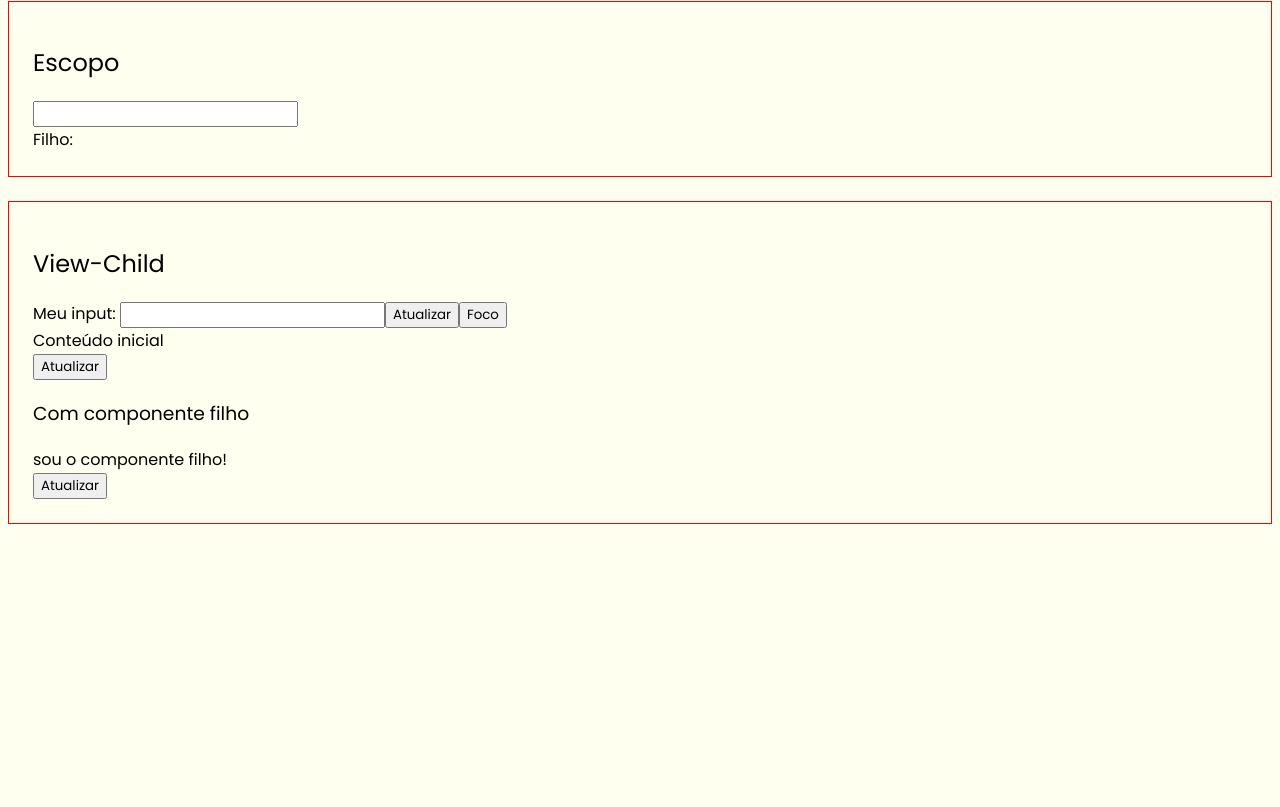
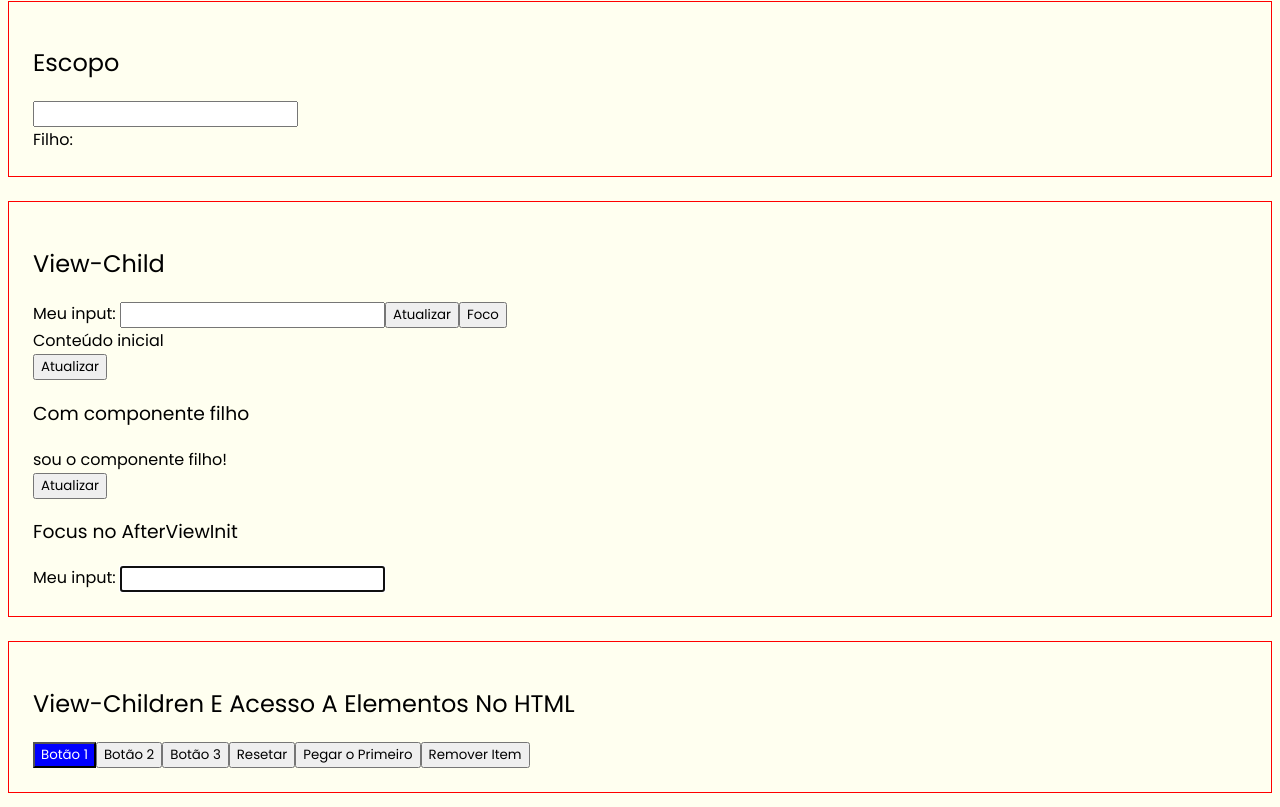
Before and after one commit to Eduardo-XavierPaula/estudos_angular, an Angular app: page / in a window 1280 px wide. Shown: the part 2542-3349 px from the top of the page. Before the commit the page ends 3090 px from the top, so only its background shows below. Built offline with nearby package versions, Linux system fonts and the light colour scheme.

Commit message:
✨ New feature: estudando view child e view children, by Eduardo Xavier

```diff
--- a/src/app/app.component.html
+++ b/src/app/app.component.html
@@ -7,3 +7,4 @@
 <app-template-variables></app-template-variables>
 <app-escopo></app-escopo>
 <app-view-child></app-view-child>
+<app-view-children></app-view-children>
--- a/src/app/app.module.ts
+++ b/src/app/app.module.ts
@@ -16,9 +16,10 @@ import { TwoWayDataBindingComponent } from './components/two-way-data-binding/tw
 import { EscopoComponent } from './components/escopo/escopo.component';
 import { ViewChildComponent } from './components/view-child/view-child.component';
 import { ViewChildFilhoComponent } from './components/view-child-filho/view-child-filho.component';
+import { ViewChildrenComponent } from './components/view-children/view-children.component';
 
 @NgModule({
-  declarations: [AppComponent, PersonComponent, StatusClassPipe, TemplateVariablesComponent, PipesComponent, NgclassComponent, NgstyleComponent, NgforComponent, NgifComponent, TwoWayDataBindingComponent, EscopoComponent, ViewChildComponent, ViewChildFilhoComponent],
+  declarations: [AppComponent, PersonComponent, StatusClassPipe, TemplateVariablesComponent, PipesComponent, NgclassComponent, NgstyleComponent, NgforComponent, NgifComponent, TwoWayDataBindingComponent, EscopoComponent, ViewChildComponent, ViewChildFilhoComponent, ViewChildrenComponent],
   imports: [BrowserModule, AppRoutingModule, FormsModule],
   providers: [],
   bootstrap: [AppComponent],
--- a/src/app/components/view-child/view-child.component.html
+++ b/src/app/components/view-child/view-child.component.html
@@ -9,4 +9,7 @@
   <h3>Com componente filho</h3>
   <app-view-child-filho #filhoComp></app-view-child-filho>
   <button (click)="hello()">Atualizar</button>
+
+  <h3>Focus no AfterViewInit</h3>
+  Meu input: <input type="text" #meuInput2 />
 </div>
--- a/src/app/components/view-child/view-child.component.ts
+++ b/src/app/components/view-child/view-child.component.ts
@@ -1,4 +1,10 @@
-import { Component, ElementRef, ViewChild } from '@angular/core';
+import {
+  AfterViewInit,
+  Component,
+  ElementRef,
+  OnInit,
+  ViewChild,
+} from '@angular/core';
 import { ViewChildFilhoComponent } from '../view-child-filho/view-child-filho.component';
 
 @Component({
@@ -6,10 +12,14 @@ import { ViewChildFilhoComponent } from '../view-child-filho/view-child-filho.co
   templateUrl: './view-child.component.html',
   styleUrl: './view-child.component.scss',
 })
-export class ViewChildComponent {
+export class ViewChildComponent implements OnInit, AfterViewInit {
   @ViewChild('meuInput') meuInputEl!: ElementRef<HTMLInputElement>;
   @ViewChild('minhaDivEl') minhaDivEl!: ElementRef<HTMLInputElement>;
+
   @ViewChild('filhoComp') filhoCompRef!: ViewChildFilhoComponent;
+
+  @ViewChild('meuInput2') meuInputEl2!: ElementRef<HTMLInputElement>;
+
   updateInputText() {
     this.meuInputEl.nativeElement.value = 'Texto atualizado';
   }
@@ -23,4 +33,16 @@ export class ViewChildComponent {
     this.filhoCompRef.dizerOi();
     this.filhoCompRef.message = 'Eu disse "Oi"!';
   }
+
+  constructor() {
+    console.log('constructor');
+  }
+
+  ngOnInit(): void {
+    console.log('ngOnInit');
+  }
+
+  ngAfterViewInit(): void {
+    this.meuInputEl2.nativeElement.focus();
+  }
 }
--- /dev/null
+++ b/src/app/components/view-children/view-children.component.html
@@ -0,0 +1,14 @@
+<div class="aula view-children">
+  <h2>view-children e acesso a elementos no HTML</h2>
+  <button
+    #meuButton
+    class="btn-{{ i }}"
+    *ngFor="let btn of buttonsList; let i = index"
+    (click)="changeColor($event)"
+  >
+    {{ btn }}
+  </button>
+  <button (click)="resetButtons()">Resetar</button>
+  <button (click)="first()">Pegar o Primeiro</button>
+  <button (click)="remove()">Remover Item</button>
+</div>
--- /dev/null
+++ b/src/app/components/view-children/view-children.component.ts
@@ -0,0 +1,57 @@
+import {
+  AfterViewInit,
+  Component,
+  ElementRef,
+  QueryList,
+  ViewChildren,
+} from '@angular/core';
+
+@Component({
+  selector: 'app-view-children',
+  templateUrl: './view-children.component.html',
+  styleUrl: './view-children.component.scss',
+})
+export class ViewChildrenComponent implements AfterViewInit {
+  buttonsList = ['Botão 1', 'Botão 2', 'Botão 3'];
+  @ViewChildren('meuButton') buttonsEl!: QueryList<
+    ElementRef<HTMLButtonElement>
+  >;
+
+  ngAfterViewInit(): void {
+    console.log(this.buttonsEl);
+    const primeiro = this.buttonsEl.toArray()[0];
+    primeiro.nativeElement.style.backgroundColor = 'blue';
+    primeiro.nativeElement.style.color = 'white';
+
+    this.buttonsEl.changes.subscribe((result) => {
+      console.log(result);
+    });
+  }
+  changeColor(event: Event) {
+    console.log(event);
+    const btnElement = event.target as HTMLButtonElement;
+    btnElement.style.backgroundColor = 'orange';
+    btnElement.style.color = 'white';
+  }
+  resetButtons() {
+    this.buttonsEl.forEach((btnEl) => {
+      btnEl.nativeElement.style.backgroundColor = '';
+      btnEl.nativeElement.style.color = 'black';
+    });
+  }
+  first() {
+    // const primeiro = this.buttonsEl.get(0);
+
+    // const primeiro = this.buttonsEl.find(
+    //   (btnEl) => btnEl.nativeElement.className === 'btn-0'
+    // );
+
+    const primeiro = this.buttonsEl.toArray()[0];
+
+    console.log(primeiro);
+  }
+
+  remove() {
+    this.buttonsList.shift();
+  }
+}
```
Also changed, not shown: src/app/components/view-children/view-children.component.scss (added), 1 other file (tests, documents, lock files or other folders).
